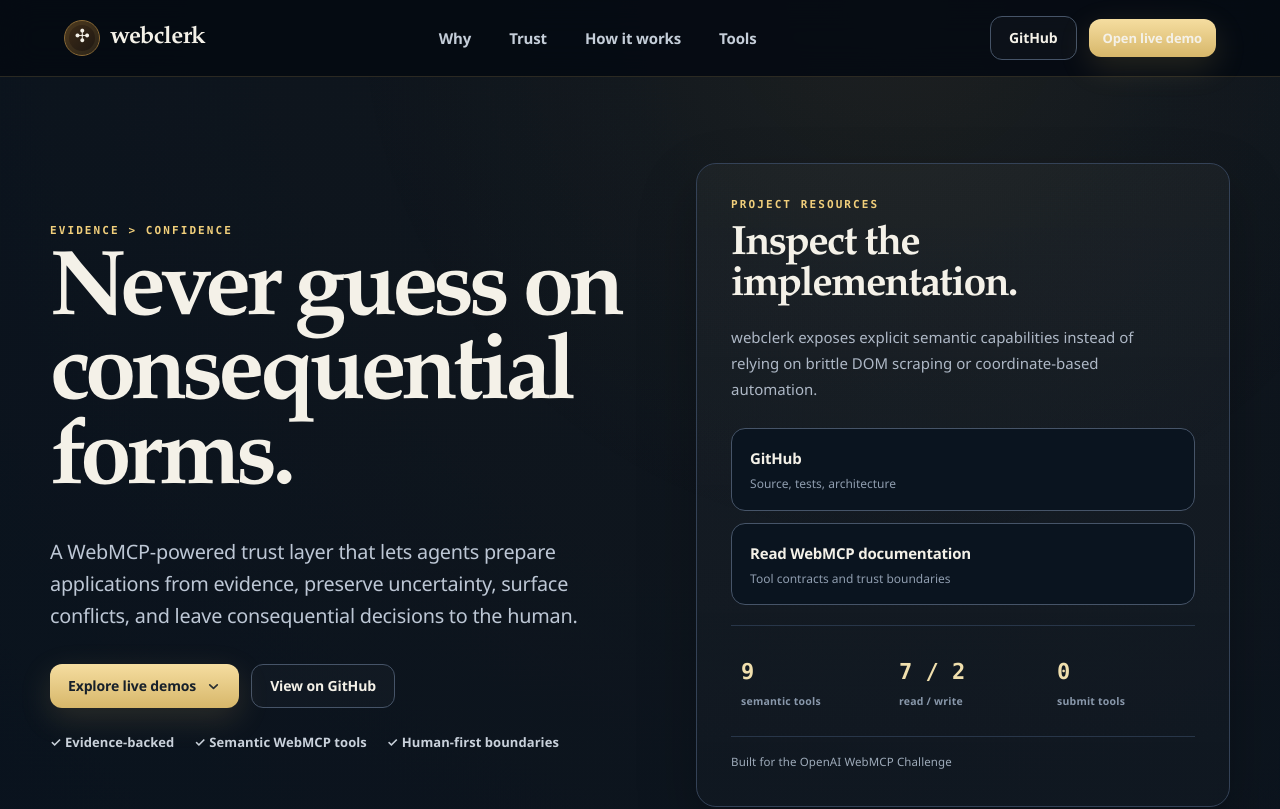
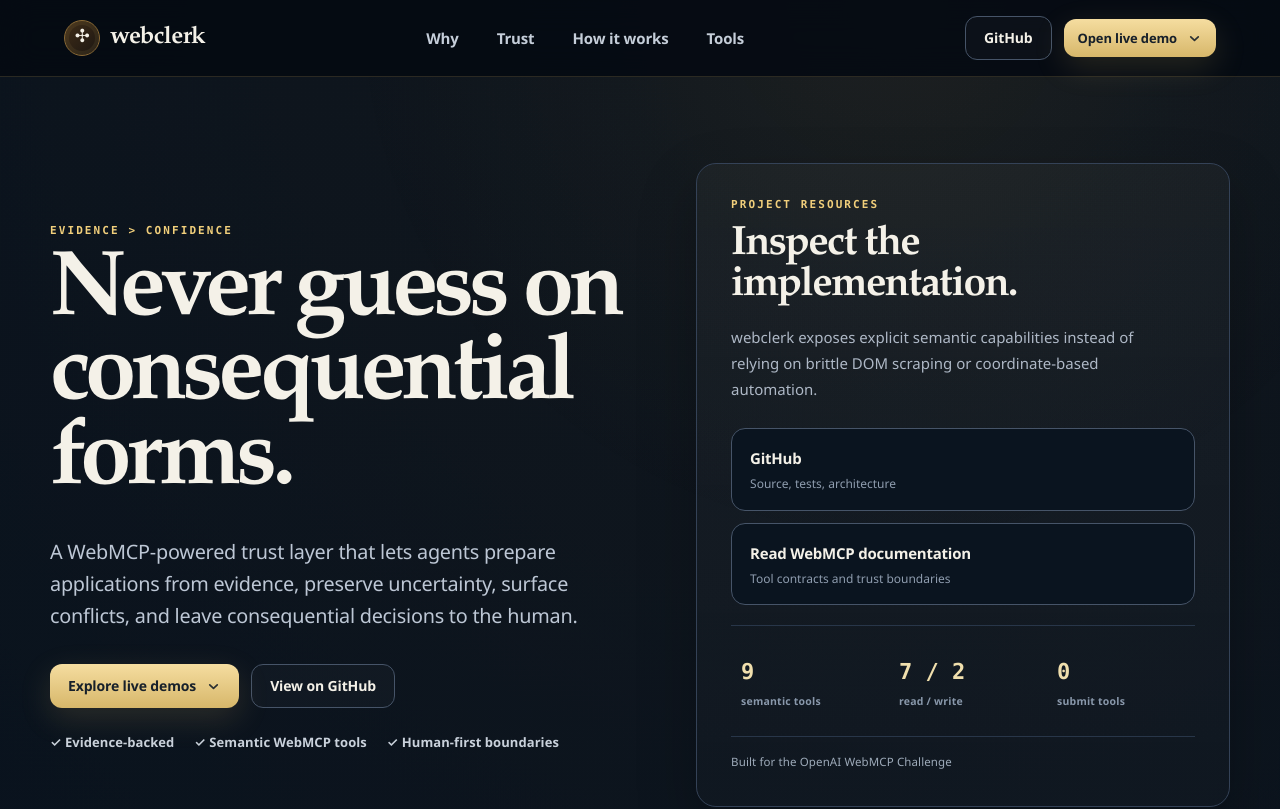
Before and after one commit to ThunderKhan/webclerk, a React (Vite) app in the folder apps/web/: page / in a window 1280 px wide. Shown: the top 809 px of the page. Built offline with nearby package versions, Linux system fonts and the light colour scheme.

Commit message:
fix(web): add demo picker to navbar

```diff
--- a/apps/web/src/LandingPage.tsx
+++ b/apps/web/src/LandingPage.tsx
@@ -9,6 +9,23 @@
   ["check_consistency", "read"],
   ["run_preflight", "read"],
 ] as const;
+
+function DemoChevron() {
+  return (
+    <svg className="demo-picker-chevron" viewBox="0 0 16 16" aria-hidden="true" focusable="false">
+      <path d="M4 6.25 8 10l4-3.75" fill="none" stroke="currentColor" strokeWidth="1.8" strokeLinecap="round" strokeLinejoin="round" />
+    </svg>
+  );
+}
+
+function DemoMenu() {
+  return (
+    <div className="demo-picker-menu">
+      <a href="/demo"><strong>Scholarship application</strong><span>Primary WebMCP workflow · evidence-backed preparation</span></a>
+      <a href="/proof/insurance"><strong>Insurance claim</strong><span>Second workflow · same trust engine and tool layer</span></a>
+    </div>
+  );
+}
 
 function LandingPage() {
   const pointerFrame = useRef<number | null>(null);
@@ -48,7 +65,13 @@
       <header className="landing-nav">
         <a className="landing-brand" href="#top" aria-label="webclerk home"><span className="brand-seal">✣</span><span>webclerk</span></a>
         <nav aria-label="Landing navigation"><a href="#why">Why</a><a href="#trust">Trust</a><a href="#workflow">How it works</a><a href="#tools">Tools</a></nav>
-        <div className="nav-actions"><a className="ghost-btn" href="https://github.com/ThunderKhan/webclerk" target="_blank" rel="noreferrer">GitHub</a><a className="primary-btn small" href="/demo">Open live demo</a></div>
+        <div className="nav-actions">
+          <a className="ghost-btn" href="https://github.com/ThunderKhan/webclerk" target="_blank" rel="noreferrer">GitHub</a>
+          <details className="demo-picker nav-demo-picker">
+            <summary className="primary-btn small"><span>Open live demo</span><DemoChevron /></summary>
+            <DemoMenu />
+          </details>
+        </div>
       </header>
 
       <main id="main-content">
@@ -59,16 +82,8 @@
             <p>A WebMCP-powered trust layer that lets agents prepare applications from evidence, preserve uncertainty, surface conflicts, and leave consequential decisions to the human.</p>
             <div className="hero-actions">
               <details className="demo-picker">
-                <summary className="primary-btn">
-                  <span>Explore live demos</span>
-                  <svg className="demo-picker-chevron" viewBox="0 0 16 16" aria-hidden="true" focusable="false">
-                    <path d="M4 6.25 8 10l4-3.75" fill="none" stroke="currentColor" strokeWidth="1.8" strokeLinecap="round" strokeLinejoin="round" />
-                  </svg>
-                </summary>
-                <div className="demo-picker-menu">
-                  <a href="/demo"><strong>Scholarship application</strong><span>Primary WebMCP workflow · evidence-backed preparation</span></a>
-                  <a href="/proof/insurance"><strong>Insurance claim</strong><span>Second workflow · same trust engine and tool layer</span></a>
-                </div>
+                <summary className="primary-btn"><span>Explore live demos</span><DemoChevron /></summary>
+                <DemoMenu />
               </details>
               <a className="ghost-btn" href="https://github.com/ThunderKhan/webclerk" target="_blank" rel="noreferrer">View on GitHub</a>
             </div>
```
